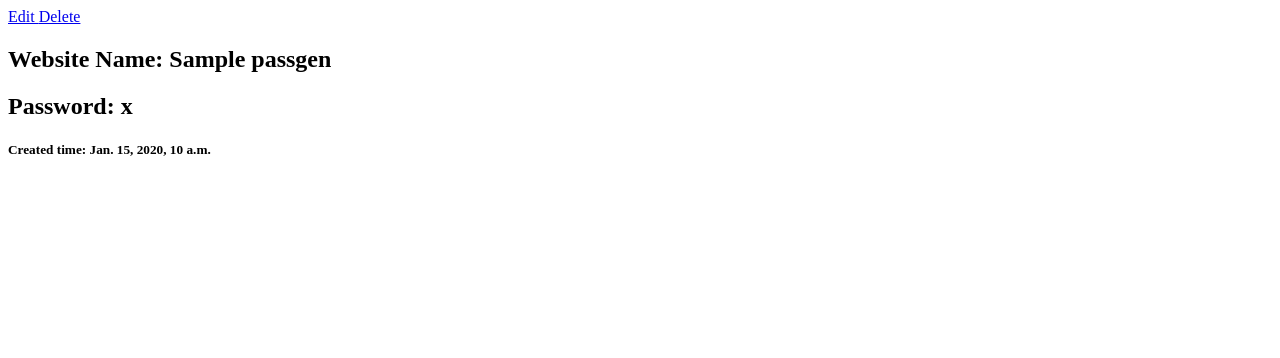
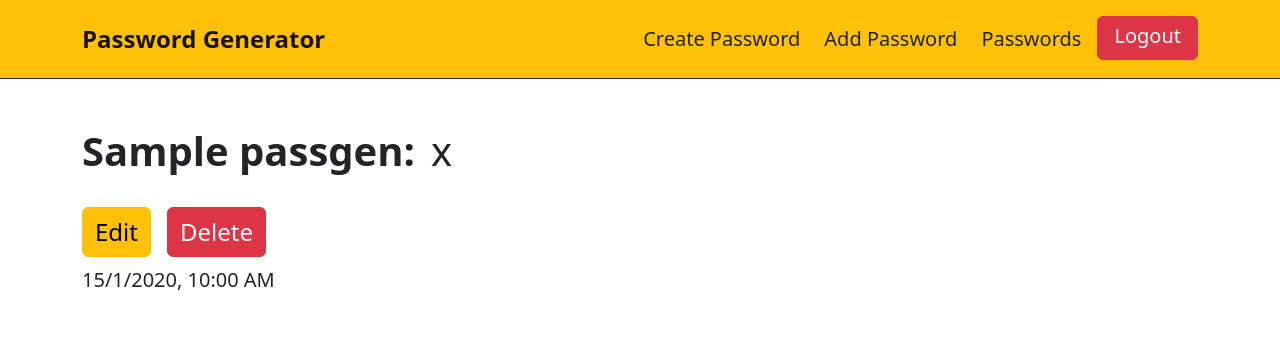
Before and after one commit to usmonbek-umarbekovich/masterpass, a Django app: page /detail/1 in a window 1280 px wide. Shown: the top 358 px of the page. Run offline with Django 4.2, Linux system fonts and the light colour scheme; tables that the repository leaves empty hold one stand-in row (values such as "Sample post"); some libraries are stand-ins or nearby versions.

Commit message:
styled details page & add button to listall

```diff
--- a/password_generator/templates/password_generator/detail.html
+++ b/password_generator/templates/password_generator/detail.html
@@ -1,7 +1,29 @@
-<div>
-    <a href="{% url 'edit' object.id %}"> Edit </a>
-    <a href="{% url 'delete' object.id %}">Delete</a>
-    <h2>Website Name: {{ object.site_name }}</h2>
-    <h2>Password: {{ object.password }}</h2>
-    <h5>Created time: {{ object.time }}</h5>
+{% extends 'password_generator/base.html' %}
+
+<!-- List of passwords -->
+{% block app %}
+<div id="passwords" class="py-5 px-2">
+    <div class="container">
+        <div class="d-flex flex-column mx-auto">
+            <div class="d-flex display-6 mb-3">
+                <h1 class="me-3 fw-semibold">{{ object.site_name }}:</h1>
+                <p>{{ object.password }}</p>
+            </div>
+
+            <div class="d-flex mb-2">
+                <a
+                    href="{% url 'edit' object.id %}"
+                    class="btn btn-warning fs-4 me-3">
+                    Edit
+                </a>
+                <a
+                    href="{% url 'delete' object.id %}"
+                    class="btn btn-danger fs-4"
+                    >Delete</a
+                >
+            </div>
+            <p class="lead">{{ object.time | date:"j/n/Y, g:i A" }}</p>
+        </div>
+    </div>
 </div>
+{% endblock app %}
```
Also changed, not shown: password_generator/templates/password_generator/listall.html (+11 -1 lines).
